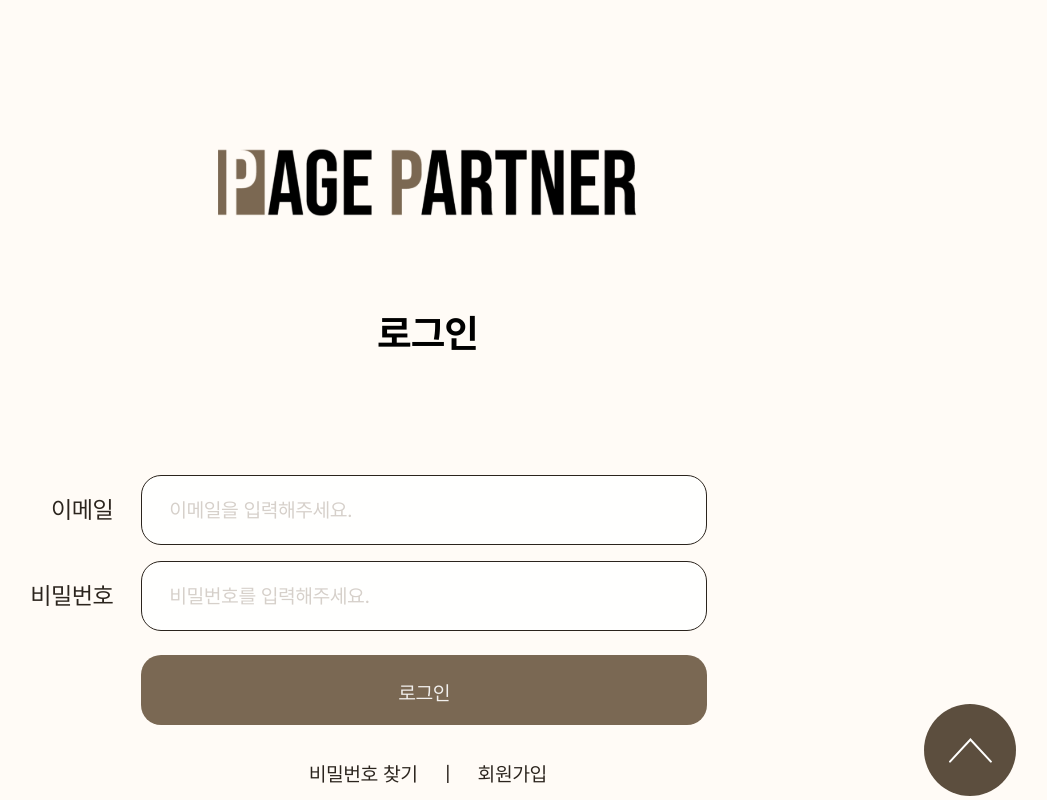
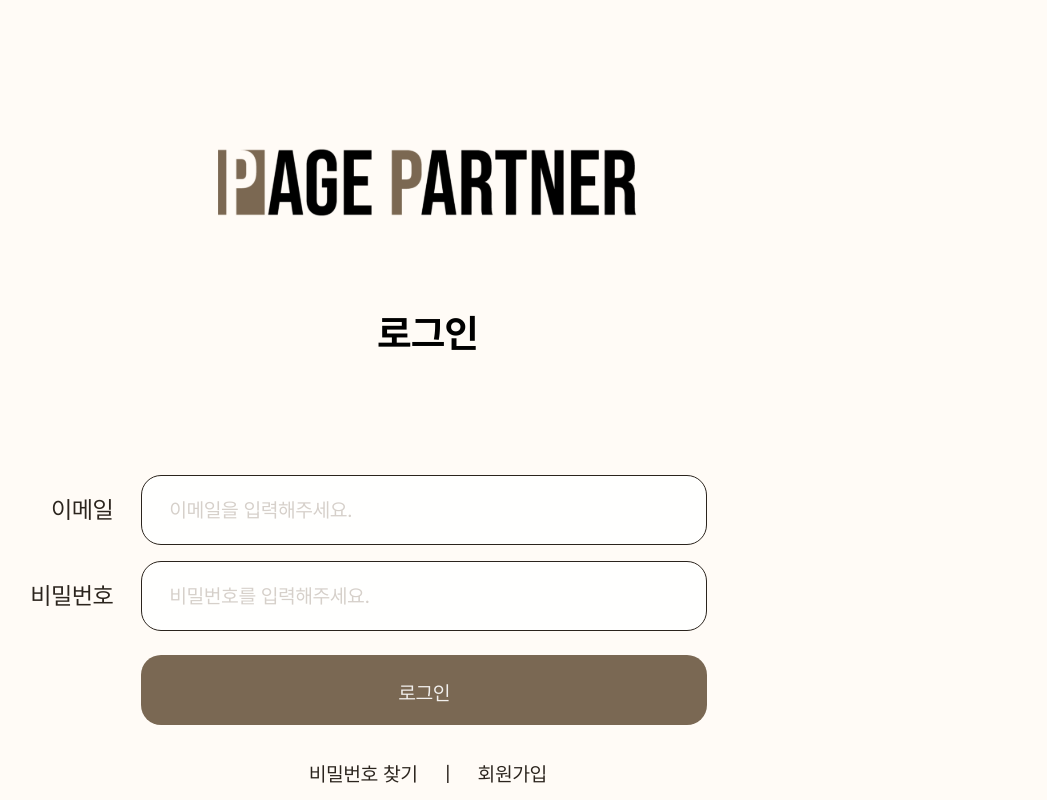
Before and after one commit to DSWU-UMC-9th/UMC-9th-TEAM-WEB-FE, a React (Vite) app: page /login in a window 1280 px wide. Shown: the whole page, without its empty margins (212-1259 px from the left). Built offline with nearby package versions, Linux system fonts and the light colour scheme; no server answers.

Commit message:
🐛 Fix: 로그인, 회원가입에서 플로팅 버튼 없애기 (#21)
Fix: 로그인, 회원가입에서 플로팅 버튼 없애기 (#21)

```diff
--- a/src/components/FloatingButton.tsx
+++ b/src/components/FloatingButton.tsx
@@ -1,6 +1,9 @@
 import ArrowIcon from '@assets/icon-arrow-up.svg?react';
+import { useLocation } from 'react-router-dom';
 
 const FloatingButton = () => {
+  const { pathname } = useLocation();
+
   const scrollToTop = () => {
     window.scrollTo({
       top: 0,
@@ -9,11 +12,15 @@ const FloatingButton = () => {
   };
 
   return (
-    <div
-      onClick={scrollToTop}
-      className="size-[92px] bg-brown-dark fixed right-[52px] bottom-[4px] rounded-full flex items-center justify-center cursor-pointer">
-      <ArrowIcon />
-    </div>
+    <>
+      {pathname !== '/login' && pathname !== '/signup' && (
+        <div
+          onClick={scrollToTop}
+          className="size-[92px] bg-brown-dark fixed right-[52px] bottom-1 rounded-full flex items-center justify-center cursor-pointer">
+          <ArrowIcon />
+        </div>
+      )}
+    </>
   );
 };
 
```
